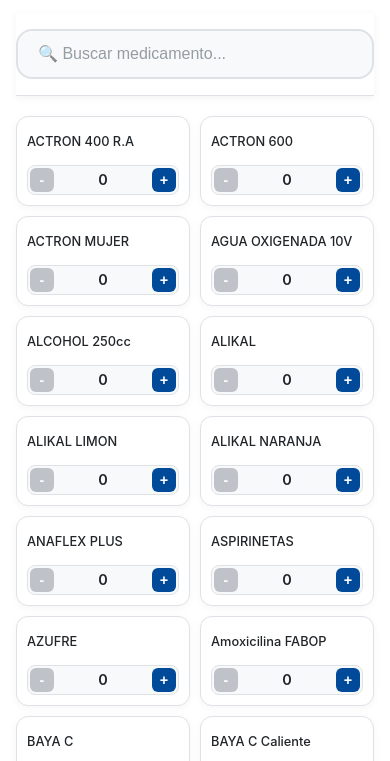
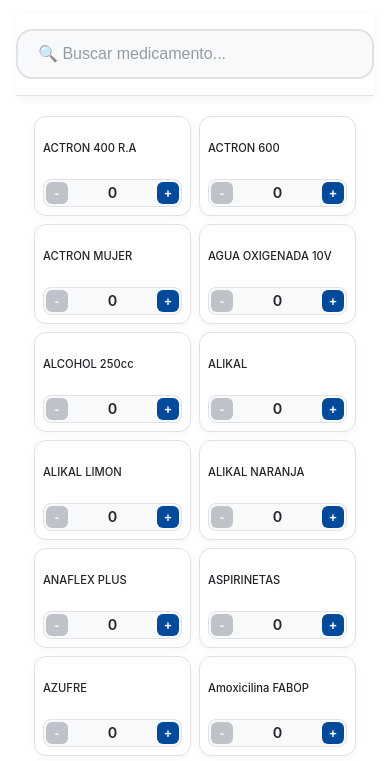
Before and after one commit to marianostiffler-netizen/Formulariomedicamentosjuli, a website: page index.html in a window 390 px wide. Shown: the part 625-1386 px from the top of the page. Drawn offline with Linux system fonts and the light colour scheme.

Commit message:
Arreglar grilla fluida: tarjetas uniformes, texto centrado y diseño responsive perfecto

```diff
--- a/styles.css
+++ b/styles.css
@@ -204,12 +204,16 @@ main {
     background: var(--error-color);
 }
 
-/* Catálogo de Medicamentos - Grilla Moderna */
+/* Catálogo de Medicamentos - Grilla Fluida y Alineada */
 .medications-grid {
     display: grid;
-    grid-template-columns: repeat(auto-fit, minmax(200px, 1fr));
+    grid-template-columns: repeat(auto-fill, minmax(150px, 1fr));
     gap: 12px;
     margin-bottom: 24px;
+    width: 95%;
+    max-width: 1200px;
+    margin-left: auto;
+    margin-right: auto;
 }
 
 .medication-card {
@@ -220,9 +224,11 @@ main {
     box-shadow: 0 2px 8px rgba(0, 0, 0, 0.04);
     transition: var(--transition);
     position: relative;
-    min-height: 100px;
+    height: 100%;
+    min-height: 120px;
     display: flex;
     flex-direction: column;
+    justify-content: space-between;
 }
 
 .medication-card:hover {
@@ -240,12 +246,15 @@ main {
 .medication-name {
     font-weight: 500;
     color: var(--text-primary);
-    font-size: 0.85rem;
-    line-height: 1.2;
+    font-size: 0.75rem;
+    line-height: 1.1;
     margin-bottom: 8px;
     flex: 1;
     display: flex;
     align-items: center;
+    text-align: center;
+    word-wrap: break-word;
+    overflow-wrap: break-word;
 }
 
 .quantity-selector {
@@ -401,22 +410,23 @@ main {
 @media (max-width: 480px) {
     .medications-grid {
         grid-template-columns: repeat(2, 1fr);
-        gap: 10px;
+        gap: 8px;
+        width: 90%;
     }
 
     .medication-card {
-        padding: 10px;
-        min-height: 90px;
+        padding: 8px;
+        min-height: 100px;
     }
 
     .medication-name {
-        font-size: 0.8rem;
+        font-size: 0.7rem;
     }
 
     .quantity-btn {
-        width: 24px;
-        height: 24px;
-        font-size: 0.9rem;
+        width: 22px;
+        height: 22px;
+        font-size: 0.8rem;
     }
 
     .floating-cart {
@@ -435,18 +445,22 @@ main {
 @media (min-width: 481px) and (max-width: 768px) {
     .medications-grid {
         grid-template-columns: repeat(3, 1fr);
+        width: 90%;
     }
 }
 
 @media (min-width: 769px) and (max-width: 1024px) {
     .medications-grid {
         grid-template-columns: repeat(4, 1fr);
+        width: 90%;
     }
 }
 
 @media (min-width: 1025px) {
     .medications-grid {
-        grid-template-columns: repeat(5, 1fr);
+        grid-template-columns: repeat(auto-fill, minmax(150px, 1fr));
+        width: 95%;
+        max-width: 1200px;
     }
 }
 
```
